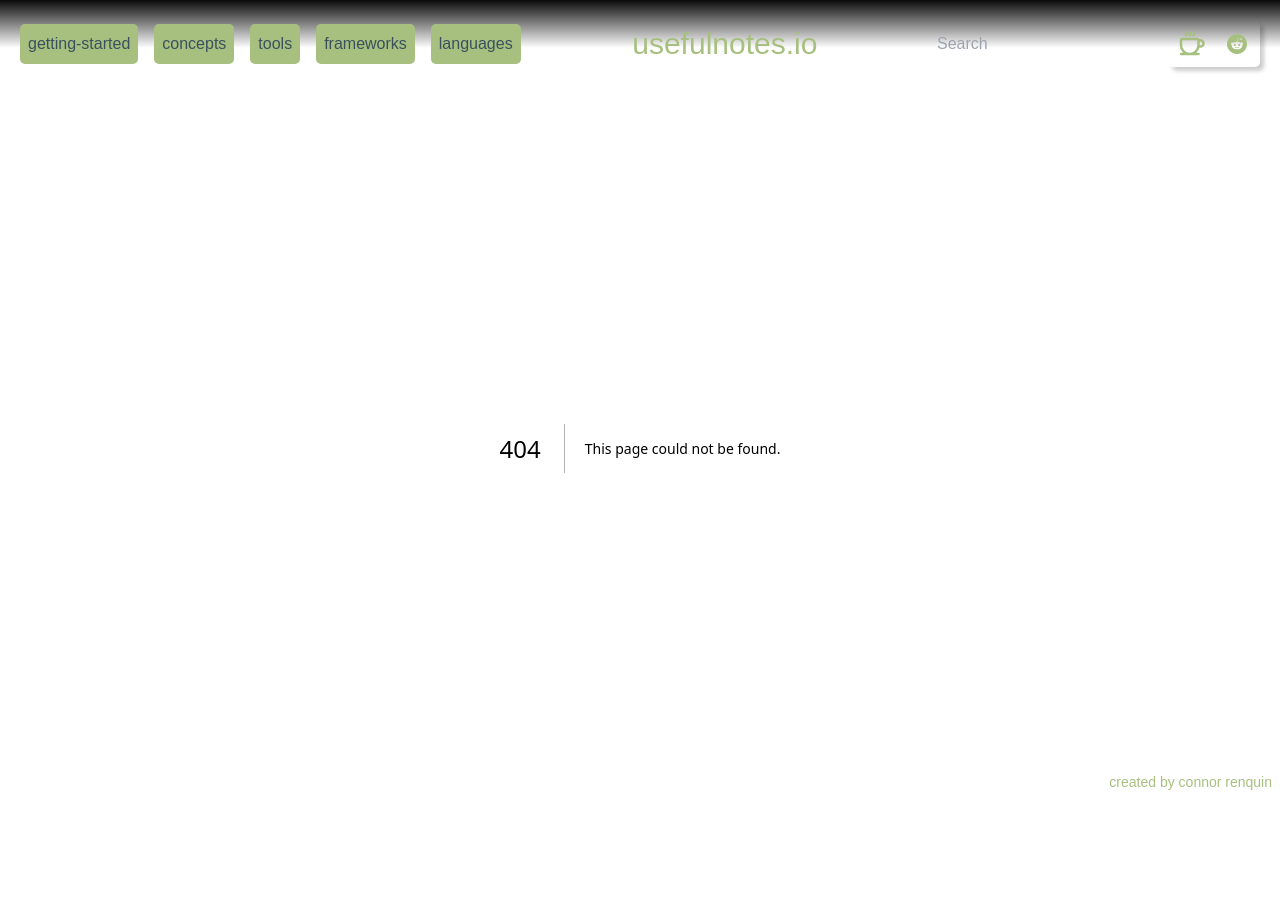
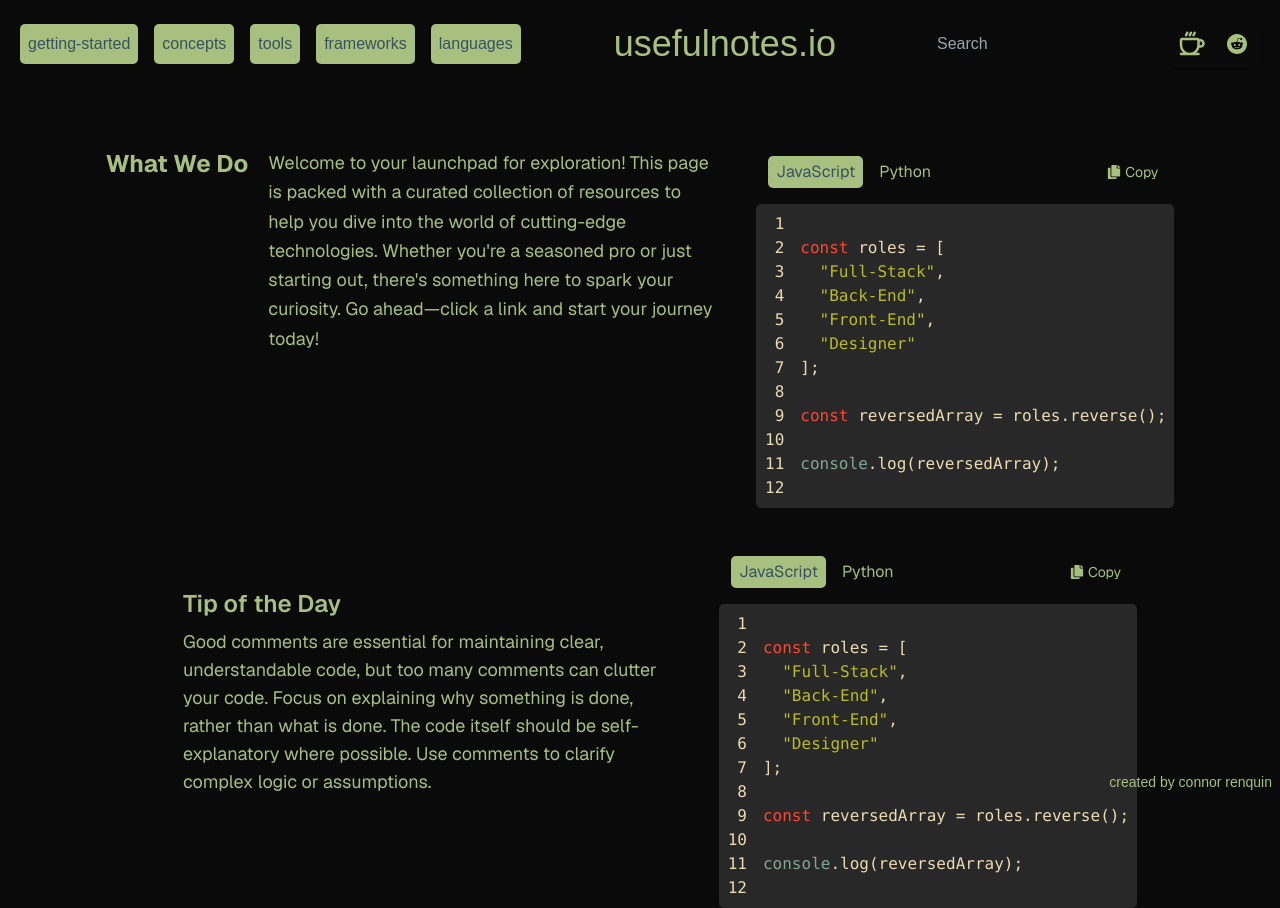
Before and after one commit to RealMrRabbit/usefulnotes.io, a Next.js app: page /home in a window 1280 px wide. Before the commit this address had no page. Before the commit the page ends 848 px from the top, so only its background shows below. Built offline with nearby package versions, Linux system fonts and the light colour scheme.

Commit message:
Lots of improvements

```diff
--- a/app/components/logo.tsx
+++ b/app/components/logo.tsx
@@ -1,8 +1,8 @@
 
 export default function Logo() {
     return (
-      <div className='min-w-fit min-h-fit text-text-light text-3xl text-center'>
+      <a href="/home" className='hover:cursor-pointer min-w-fit min-h-fit text-text-light text-4xl text-center'>
         usefulnotes.io
-      </div>
+      </a>
     );
   }
--- a/app/components/nav-bar.tsx
+++ b/app/components/nav-bar.tsx
@@ -12,7 +12,7 @@ export default function NavBar() {
 
   const NavLinks = () => (
     <div className="flex sm:flex-col lg:flex-row gap-4">
-      <Button text="getting-started" />
+      <Button text="getting-started" href="/getting-started" />
       <Button text="concepts" />
       <Button text="tools" />
       <Button text="frameworks" />
@@ -21,9 +21,8 @@ export default function NavBar() {
   );
 
   const HamburgerMenu = () => (
-    <div className="absolute top-12 left-10 w-[50%]">
+    <div className="absolute top-12 left-0 w-[50%]">
       <div className="flex flex-col gap-y-2 p-4">
-        <Search />
         <NavLinks />
       </div>
     </div>
--- /dev/null
+++ b/app/components/note-link.tsx
@@ -0,0 +1,28 @@
+import Arch from "@/public/logos/archlinux.svg";
+import Image from "next/image";
+
+interface ButtonProps {
+  technology?: string;
+  href?: string;
+}
+
+
+export default function NoteLink({ text = "text", href = "/" }: ButtonProps) {
+  const textSize ="text-xs";
+  const overviewLink = "test"
+  const gettingStartedLink = "test"
+  const officialLink = "https://archlinux.org/"
+  return (
+    <div className="flex justify-between items-center bg-component text-text-light p-2 rounded-default text-center text-nowrap">
+      <a href={officialLink}>
+
+        <Image className="hover:cursor-pointer p-2 shadow-default bg-background rounded-default h-20 w-20 self-center" src={Arch} alt="failed" />
+      </a>
+      <div className="flex text-left px-5 flex-col">
+        <a href="" className="text-xl pb-1">Arch Linux</a>
+        <a className={textSize} href={"/overview/" + overviewLink}>Overview</a>
+        <a className={textSize} href={"/getting-started/" + gettingStartedLink}>Getting Started</a>
+      </div>
+    </div>
+  );
+}
--- a/app/page.tsx
+++ b/app/getting-started/page.tsx
@@ -1,5 +1,6 @@
-import NavBar from "./components/nav-bar";
-import CodeBlock from "./components/code-block";
+import CodeBlock from "../components/code-block";
+import NoteLink from "../components/note-link";
+import Search from "../components/search";
 
 export default function Home() {
   const codeSnippets = [
@@ -33,12 +34,9 @@ print(reversed_array)
   return (
     <div className="bg-background font-[family-name:var(--font-geist-sans)]">
       <main>
-        <div className="flex pt-[100px] px-5 gap-10 content-center justify-center">
-          {/* Left Code Block */}
-          <CodeBlock tabs={codeSnippets} />
-
+        <div className="flex flex-col items-center pt-[100px] px-5 gap-10 content-center justify-center">
           {/* Content Section */}
-          <div className="flex flex-row content-center gap-5 text-text-light">
+          <div className="content-center gap-5 text-text-light">
             <h1 className="text-2xl font-bold">What We Do</h1>
             <p className="text-lg leading-relaxed max-w-md">
               Welcome to your launchpad for exploration! This page is packed with
@@ -48,23 +46,16 @@ print(reversed_array)
               ahead—click a link and start your journey today!
             </p>
           </div>
+          <Search />
+          <div className="grid grid-cols-3 gap-5">
+            <NoteLink />
+            <NoteLink />
+            <NoteLink />
+            <NoteLink />
+            <NoteLink />
+          </div>
         </div>
 
-        <div className="flex px-5 pt-10 content-center justify-center">
-          {/* TODO Tip Section */}
-          <div className="m-10 w-[40%] text-text-light justify-self-right">
-            <h1 className="text-2xl font-semibold mb-2">Tip of the Day</h1>
-            <p className="text-lg">
-              Good comments are essential for maintaining clear, understandable
-              code, but too many comments can clutter your code. Focus on
-              explaining why something is done, rather than what is done. The code
-              itself should be self-explanatory where possible. Use comments to
-              clarify complex logic or assumptions.
-            </p>
-          </div>
-
-          <CodeBlock tabs={codeSnippets} collapsible={true} />
-        </div>
       </main>
     </div>
   );
--- /dev/null
+++ b/app/home/page.tsx
@@ -0,0 +1,71 @@
+import CodeBlock from "../components/code-block";
+
+export default function Home() {
+  const codeSnippets = [
+    {
+      label: "JavaScript",
+      language: "javascript",
+      code: `
+const roles = [
+  "Full-Stack",
+  "Back-End",
+  "Front-End",
+  "Designer"
+];
+
+const reversedArray = roles.reverse();
+
+console.log(reversedArray);
+      `,
+    },
+    {
+      label: "Python",
+      language: "python",
+      code: `
+roles = ["Full-Stack", "Back-End", "Front-End", "Designer"]
+reversed_array = list(reversed(roles))
+print(reversed_array)
+      `,
+    },
+  ];
+
+  return (
+    <div className="bg-background font-[family-name:var(--font-geist-sans)]">
+      <main>
+        <div className="flex sm:flex-col lg:flex-row pt-[100px] px-5 gap-10 content-center justify-center">
+          {/* Left Code Block */}
+          <div className="sm:order-1">
+            <CodeBlock tabs={codeSnippets} />
+          </div>
+
+          {/* Content Section */}
+          <div className="flex flex-row content-center gap-5 text-text-light">
+            <h1 className="text-2xl font-bold">What We Do</h1>
+            <p className="text-lg leading-relaxed max-w-md">
+              Welcome to your launchpad for exploration! This page is packed with
+              a curated collection of resources to help you dive into the world of
+              cutting-edge technologies. Whether you're a seasoned pro or just
+              starting out, there's something here to spark your curiosity. Go
+              ahead—click a link and start your journey today!
+            </p>
+          </div>
+        </div>
+
+        <div className="flex px-5 pt-10 content-center justify-center">
+          {/* TODO Tip Section */}
+          <div className="m-10 w-[40%] text-text-light justify-self-right">
+            <h1 className="text-2xl font-semibold mb-2">Tip of the Day</h1>
+            <p className="text-lg">
+              Good comments are essential for maintaining clear, understandable
+              code, but too many comments can clutter your code. Focus on
+              explaining why something is done, rather than what is done. The code
+              itself should be self-explanatory where possible. Use comments to
+              clarify complex logic or assumptions.
+            </p>
+          </div>
+          <CodeBlock tabs={codeSnippets} />
+        </div>
+      </main>
+    </div>
+  );
+}
```
